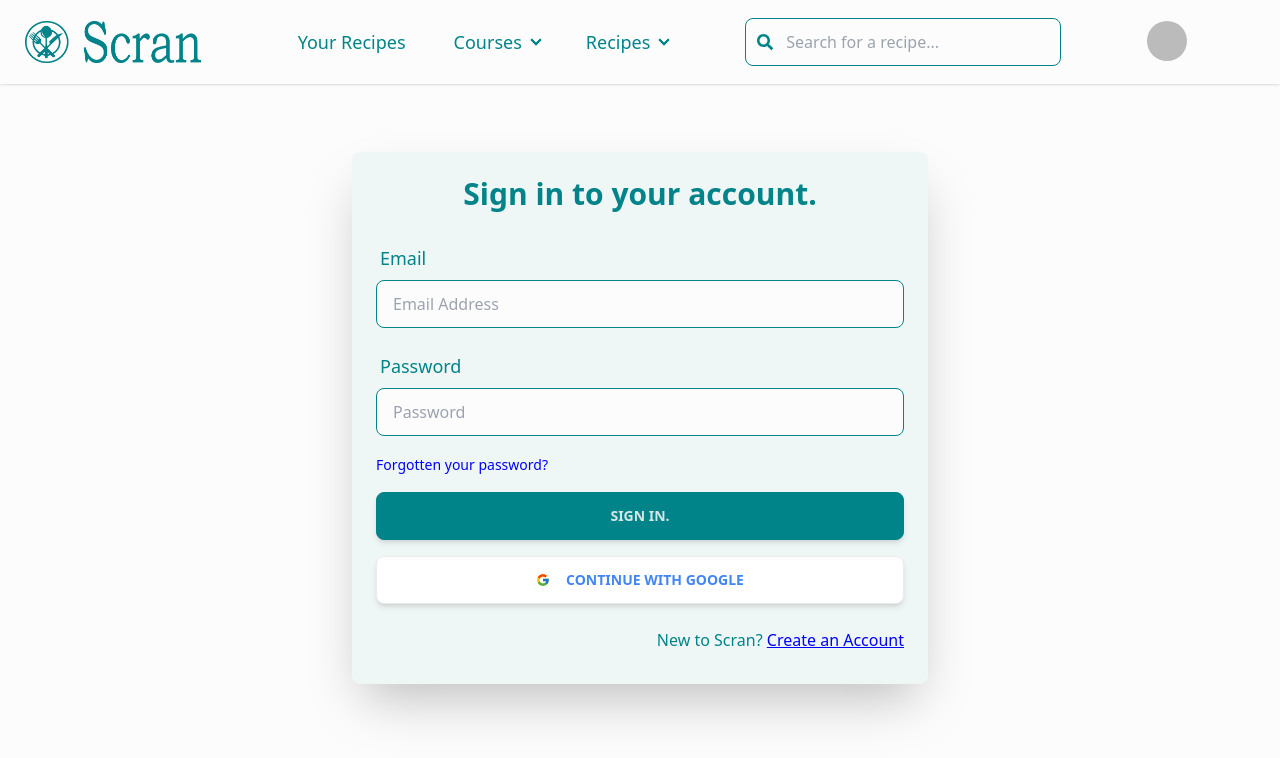
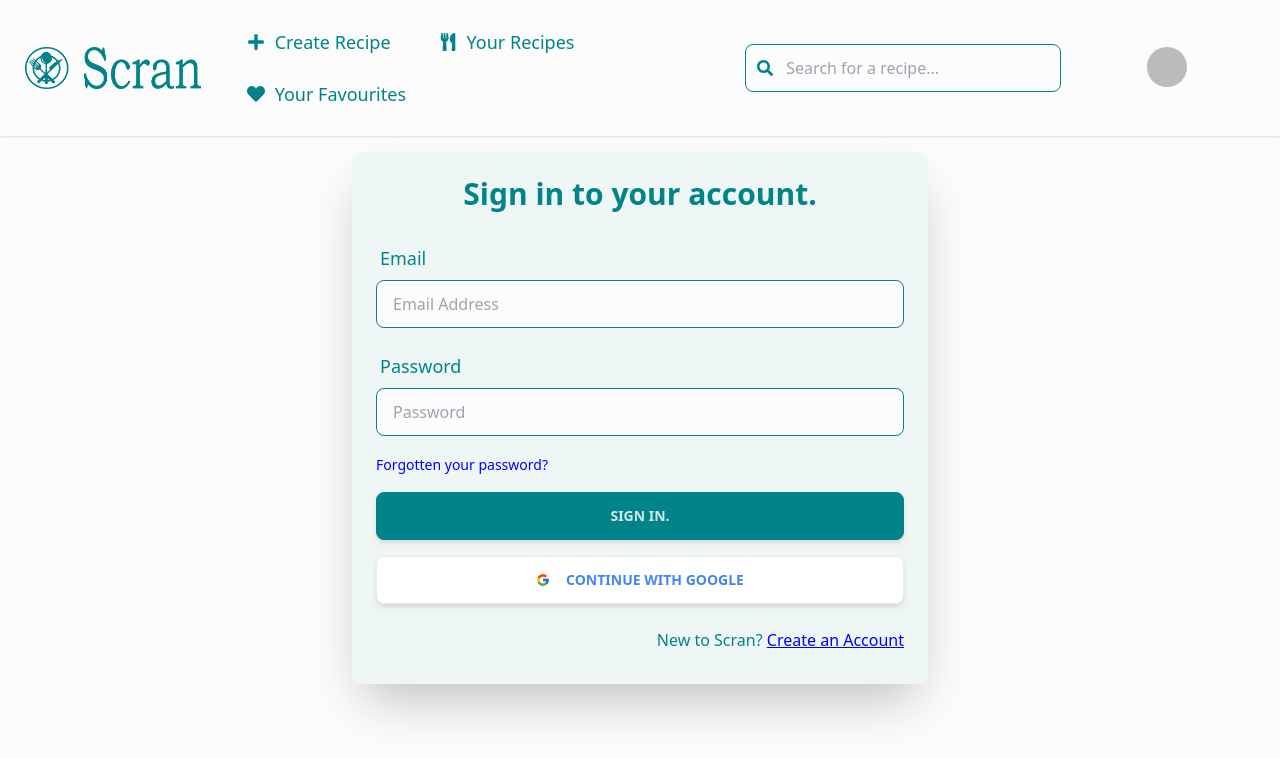
Before and after one commit to frankintech00/scran-vite, a React (Vite) app: page /sign-in in a window 1280 px wide. Shown: the top 758 px of the page. Built offline with nearby package versions, Linux system fonts and the light colour scheme; no server answers; sample sign-in values are in the browser's storage.

Commit message:
changed navmenu

```diff
--- a/src/components/header/NavMenu.jsx
+++ b/src/components/header/NavMenu.jsx
@@ -1,6 +1,9 @@
 import { useContext, useRef, useEffect, useState } from "react";
+import { Link } from "react-router-dom";
+import { FaPlus, FaUtensils, FaHeart } from "react-icons/fa";
 
 import { UserContext } from "../../contexts/UserContext";
+import { RecipeContext } from "../../contexts/RecipeContext";
 
 function NavMenu({ isDropdown }) {
   const [isOpen, setIsOpen] = useState(false);
@@ -8,7 +11,8 @@ function NavMenu({ isDropdown }) {
     ? "menu menu-sm dropdown-content mt-3 z-[1] shadow rounded-box w-52 p-2 bg-base-100 text-primary"
     : "menu menu-horizontal px-1 text-primary menu-lg flex";
 
-  const { isLoggedIn } = useContext(UserContext);
+  const { user, isLoggedIn } = useContext(UserContext);
+  const { fetchRecipesByUser } = useContext(RecipeContext);
 
   const navMenuRef = useRef(null);
 
@@ -26,41 +30,40 @@ function NavMenu({ isDropdown }) {
     return () => document.removeEventListener("mousedown", handleClickOutside);
   }, []);
 
+  const handleYourRecipesClick = async () => {
+    try {
+      await fetchRecipesByUser(user.uid);
+    } catch (error) {
+      console.error("Failed to fetch user recipes:", error);
+    }
+  };
+
   return (
     <nav ref={navMenuRef}>
       <div>
         <ul className={`${navMenuClassnames}`}>
           {isLoggedIn && (
-            <li>
-              <a>Your Recipes</a>
-            </li>
+            <>
+              <li>
+                <Link onClick={handleYourRecipesClick}>
+                  <FaPlus className="mr-0.5" />
+                  Create Recipe
+                </Link>
+              </li>
+              <li>
+                <Link onClick={handleYourRecipesClick}>
+                  <FaUtensils className="mr-0.5" />
+                  Your Recipes
+                </Link>
+              </li>
+              <li>
+                <Link onClick={handleYourRecipesClick}>
+                  <FaHeart className="mr-0.5" />
+                  Your Favourites
+                </Link>
+              </li>
+            </>
           )}
-          <li tabIndex={0}>
-            <details>
-              <summary>Courses</summary>
-              <ul className="p-2">
-                <li>
-                  <a>Submenu 1</a>
-                </li>
-                <li>
-                  <a>Submenu 2</a>
-                </li>
-              </ul>
-            </details>
-          </li>
-          <li tabIndex={0}>
-            <details>
-              <summary>Recipes</summary>
-              <ul className="p-2">
-                <li>
-                  <a>Submenu 1</a>
-                </li>
-                <li>
-                  <a>Submenu 2</a>
-                </li>
-              </ul>
-            </details>
-          </li>
         </ul>
       </div>
     </nav>
```
